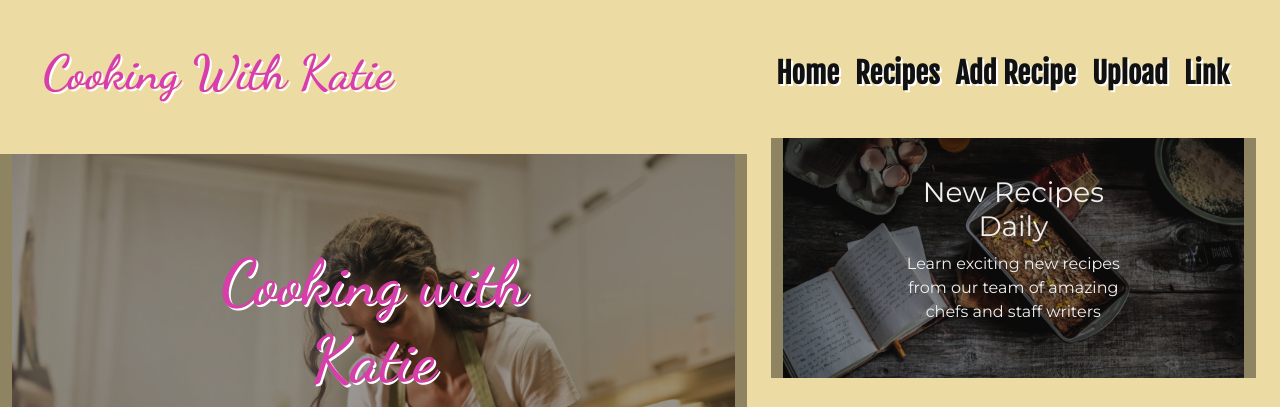
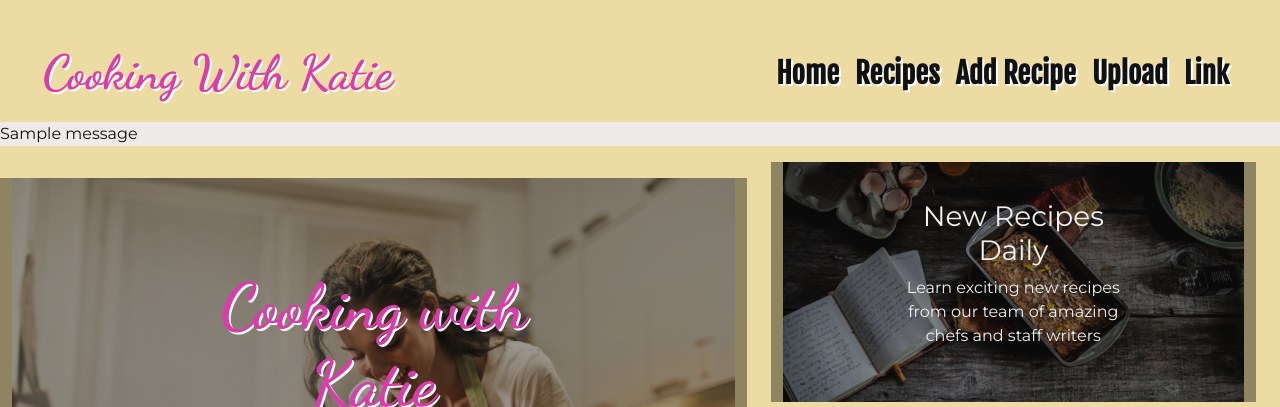
Before and after one commit to nickassafkirk/cooking-with-katie, a Flask app: page / in a window 1280 px wide. Shown: the part 134-541 px from the top of the page. Run offline with Flask 2, Linux system fonts and the light colour scheme; one stand-in notice (Sample message) is shown; some libraries are stand-ins or nearby versions.

Commit message:
Add flash message container

```diff
--- a/templates/base.html
+++ b/templates/base.html
@@ -79,10 +79,21 @@
         </nav>
     </header>
 
+    <section>
+        <!-- Flash Messages -->
+        {% with messages = get_flashed_messages() %}
+            {% if messages %}
+                {% for message in messages %}
+                    <div class="flash-message">
+                        {{ message }}
+                    </div>
+                {% endfor %}
+            {% endif %}
+        {% endwith %}
+    </section>
 
     {% block content %}
     {% endblock %}
-
 
     <!-- Footer -->
     <footer class="container-fluid">
```
